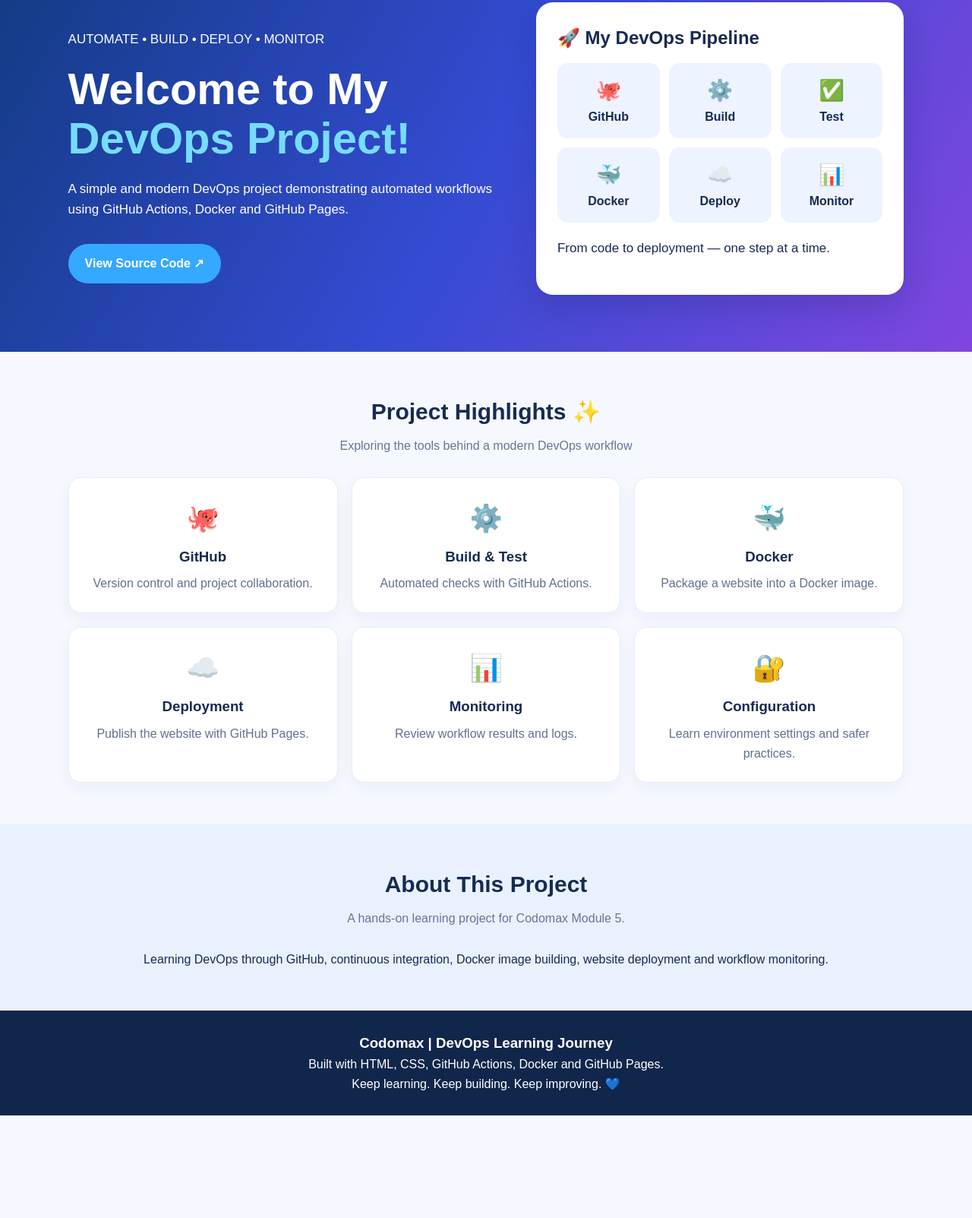
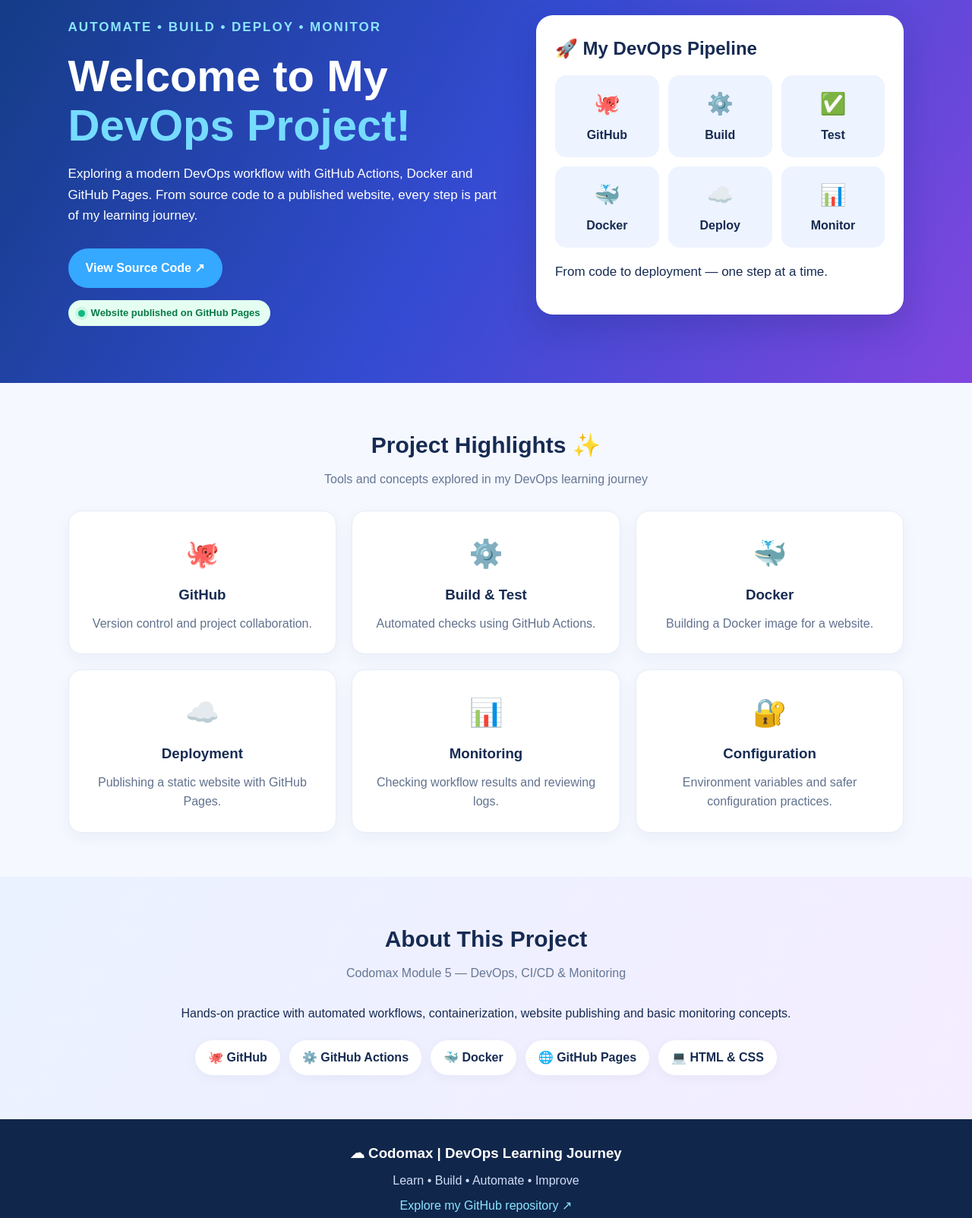
Before and after one commit to bhavanasutagatti-cyber/codomax-module-5-devops, a plain HTML site: page index.html in a window 1280 px wide. Shown: the part 145-1748 px from the top of the page at 76% size. Before the commit the page ends 1613 px from the top, so only its background shows below. Drawn offline with Linux system fonts and the light colour scheme.

Commit message:
Refactor index.html for clarity and style updates
Updated various sections for improved clarity and consistency, including adjustments to text, styles, and layout.

```diff
--- a/index.html
+++ b/index.html
@@ -7,31 +7,45 @@
 <title>Codomax | DevOps Project</title>
 <style>
 *{box-sizing:border-box;margin:0;padding:0}
+html{scroll-behavior:smooth}
 body{font-family:Arial,sans-serif;background:#f5f8ff;color:#172b52;line-height:1.6}
-nav{background:#10264b;color:white;padding:18px 7%;display:flex;justify-content:space-between;align-items:center;gap:15px;flex-wrap:wrap}
-nav strong{font-size:23px}
-nav a{color:white;text-decoration:none;margin-left:18px}
+nav{background:#10264b;color:white;padding:18px 7%;display:flex;justify-content:space-between;align-items:center;flex-wrap:wrap;gap:12px}
+nav strong{font-size:24px}
+nav a{color:white;text-decoration:none;margin-left:20px}
+nav a:hover{color:#75dcff}
 .hero{padding:75px 7%;color:white;background:linear-gradient(120deg,#123b82,#344bd2,#8046df);display:grid;grid-template-columns:1.2fr 1fr;gap:35px;align-items:center}
-.hero h1{font-size:clamp(36px,5vw,58px);line-height:1.12;margin:15px 0}
+.eyebrow{letter-spacing:2px;color:#8ce5ff;font-size:14px;font-weight:bold}
+.hero h1{font-size:clamp(36px,5vw,58px);line-height:1.12;margin:18px 0}
 .hero h1 span{color:#76dcff}
-.hero p{font-size:17px;margin:20px 0}
-.btn{display:inline-block;background:#35a8ff;color:white;padding:13px 22px;border-radius:30px;text-decoration:none;font-weight:bold;margin-top:12px}
-.panel{background:#fff;color:#172b52;border-radius:22px;padding:28px;box-shadow:0 15px 40px #101d5533}
-.panel h2{margin-bottom:14px}
+.hero p{font-size:17px;margin:18px 0}
+.btn{display:inline-block;background:#35a8ff;color:white;padding:13px 23px;border-radius:30px;text-decoration:none;font-weight:bold;margin-top:12px;transition:.25s}
+.btn:hover{transform:translateY(-4px);background:#168de9;box-shadow:0 10px 24px #00174744}
+.panel{background:white;color:#172b52;border-radius:22px;padding:25px;box-shadow:0 18px 45px #101d5533;transition:.3s}
+.panel:hover{transform:translateY(-5px)}
+.panel h2{margin-bottom:16px}
 .pipeline{display:grid;grid-template-columns:repeat(3,1fr);gap:12px}
-.stage{background:#edf3ff;border-radius:14px;padding:15px 5px;text-align:center;font-weight:bold}
-.stage span{display:block;font-size:27px}
-section{padding:55px 7%;text-align:center}
+.stage{background:#edf3ff;border:1px solid transparent;border-radius:15px;padding:15px 5px;text-align:center;font-weight:bold;transition:transform .25s,box-shadow .25s,border-color .25s}
+.stage:hover{transform:translateY(-6px);box-shadow:0 10px 20px #354bd22a;border-color:#9cafff}
+.stage span{display:block;font-size:28px;margin-bottom:5px}
+.status{display:inline-flex;align-items:center;gap:8px;background:#e4fff1;color:#087a48;padding:7px 13px;border-radius:20px;font-size:13px;font-weight:bold;margin-top:16px}
+.dot{width:9px;height:9px;background:#10b981;border-radius:50%;box-shadow:0 0 0 4px #10b98122}
+section{padding:58px 7%;text-align:center}
 section h2{font-size:30px;margin-bottom:8px}
 .sub{color:#657695;margin-bottom:28px}
-.cards{display:grid;grid-template-columns:repeat(3,1fr);gap:18px;margin-top:28px}
-.card{background:white;border:1px solid #e7ecf7;border-radius:17px;padding:25px 18px;box-shadow:0 7px 20px #142b520c}
-.card .emoji{font-size:35px}
-.card h3{margin:8px 0}
+.cards{display:grid;grid-template-columns:repeat(3,1fr);gap:20px;margin-top:28px}
+.card{background:white;border:1px solid #e7ecf7;border-radius:18px;padding:27px 18px;box-shadow:0 7px 20px #142b520c;transition:transform .25s,box-shadow .25s}
+.card:hover{transform:translateY(-8px);box-shadow:0 16px 35px #203c7820}
+.emoji{font-size:36px}
+.card h3{margin:10px 0}
 .card p{color:#61718e}
-.about{background:#e9f1ff}
-footer{background:#10264b;color:white;text-align:center;padding:28px}
-@media(max-width:700px){.hero{grid-template-columns:1fr;padding:48px 6%}.cards{grid-template-columns:1fr}.pipeline{grid-template-columns:repeat(2,1fr)}nav{padding:16px 5%}nav a{margin-left:5px}.hero h1{font-size:39px}}
+.about{background:linear-gradient(120deg,#eaf2ff,#f4edff)}
+.techs{display:flex;justify-content:center;gap:12px;flex-wrap:wrap;margin-top:22px}
+.tech{background:white;padding:10px 17px;border-radius:25px;box-shadow:0 4px 15px #142b520c;font-weight:bold}
+footer{background:#10264b;color:white;text-align:center;padding:30px 7%}
+footer p{color:#cfddf8;margin-top:8px}
+footer a{color:#8ce5ff;text-decoration:none}
+@media(max-width:750px){.hero{grid-template-columns:1fr;padding:48px 6%}.cards{grid-template-columns:1fr}.pipeline{grid-template-columns:repeat(2,1fr)}nav{padding:16px 5%}nav a{margin-left:8px}.hero h1{font-size:40px}section{padding:45px 6%}}
+@media(prefers-reduced-motion:reduce){*{scroll-behavior:auto!important;transition:none!important}}
 </style>
 </head>
 <body>
@@ -42,11 +56,14 @@
 
 <header class="hero" id="home">
 <div>
-<p> AUTOMATE • BUILD • DEPLOY • MONITOR</p>
+<p class="eyebrow">AUTOMATE • BUILD • DEPLOY • MONITOR</p>
 <h1>Welcome to My <span>DevOps Project!</span></h1>
-<p>A simple and modern DevOps project demonstrating automated workflows using GitHub Actions, Docker and GitHub Pages.</p>
+<p>Exploring a modern DevOps workflow with GitHub Actions, Docker and GitHub Pages. From source code to a published website, every step is part of my learning journey.</p>
 <a class="btn" href="https://github.com/bhavanasutagatti-cyber/codomax-module-5-devops" target="_blank" rel="noopener">View Source Code ↗</a>
+<br>
+<div class="status"><span class="dot"></span> Website published on GitHub Pages</div>
 </div>
+
 <div class="panel">
 <h2>🚀 My DevOps Pipeline</h2>
 <div class="pipeline">
@@ -57,33 +74,40 @@
 <div class="stage"><span>☁️</span>Deploy</div>
 <div class="stage"><span>📊</span>Monitor</div>
 </div>
-<p style="margin-top:20px">From code to deployment — one step at a time.</p>
+<p style="margin-top:18px">From code to deployment — one step at a time.</p>
 </div>
 </header>
 
 <section id="features">
 <h2>Project Highlights ✨</h2>
-<p class="sub">Exploring the tools behind a modern DevOps workflow</p>
+<p class="sub">Tools and concepts explored in my DevOps learning journey</p>
 <div class="cards">
 <div class="card"><div class="emoji">🐙</div><h3>GitHub</h3><p>Version control and project collaboration.</p></div>
-<div class="card"><div class="emoji">⚙️</div><h3>Build & Test</h3><p>Automated checks with GitHub Actions.</p></div>
-<div class="card"><div class="emoji">🐳</div><h3>Docker</h3><p>Package a website into a Docker image.</p></div>
-<div class="card"><div class="emoji">☁️</div><h3>Deployment</h3><p>Publish the website with GitHub Pages.</p></div>
-<div class="card"><div class="emoji">📊</div><h3>Monitoring</h3><p>Review workflow results and logs.</p></div>
-<div class="card"><div class="emoji">🔐</div><h3>Configuration</h3><p>Learn environment settings and safer practices.</p></div>
+<div class="card"><div class="emoji">⚙️</div><h3>Build & Test</h3><p>Automated checks using GitHub Actions.</p></div>
+<div class="card"><div class="emoji">🐳</div><h3>Docker</h3><p>Building a Docker image for a website.</p></div>
+<div class="card"><div class="emoji">☁️</div><h3>Deployment</h3><p>Publishing a static website with GitHub Pages.</p></div>
+<div class="card"><div class="emoji">📊</div><h3>Monitoring</h3><p>Checking workflow results and reviewing logs.</p></div>
+<div class="card"><div class="emoji">🔐</div><h3>Configuration</h3><p>Environment variables and safer configuration practices.</p></div>
 </div>
 </section>
 
 <section class="about" id="about">
 <h2>About This Project</h2>
-<p class="sub">A hands-on learning project for Codomax Module 5.</p>
-<p>Learning DevOps through GitHub, continuous integration, Docker image building, website deployment and workflow monitoring.</p>
+<p class="sub">Codomax Module 5 — DevOps, CI/CD & Monitoring</p>
+<p>Hands-on practice with automated workflows, containerization, website publishing and basic monitoring concepts.</p>
+<div class="techs">
+<span class="tech">🐙 GitHub</span>
+<span class="tech">⚙️ GitHub Actions</span>
+<span class="tech">🐳 Docker</span>
+<span class="tech">🌐 GitHub Pages</span>
+<span class="tech">💻 HTML & CSS</span>
+</div>
 </section>
 
 <footer>
-<h3>Codomax | DevOps Learning Journey</h3>
-<p>Built with HTML, CSS, GitHub Actions, Docker and GitHub Pages.</p>
-<p>Keep learning. Keep building. Keep improving. 💙</p>
+<h3>☁ Codomax | DevOps Learning Journey</h3>
+<p>Learn • Build • Automate • Improve</p>
+<p><a href="https://github.com/bhavanasutagatti-cyber/codomax-module-5-devops" target="_blank" rel="noopener">Explore my GitHub repository ↗</a></p>
 </footer>
 </body>
 </html>
```
